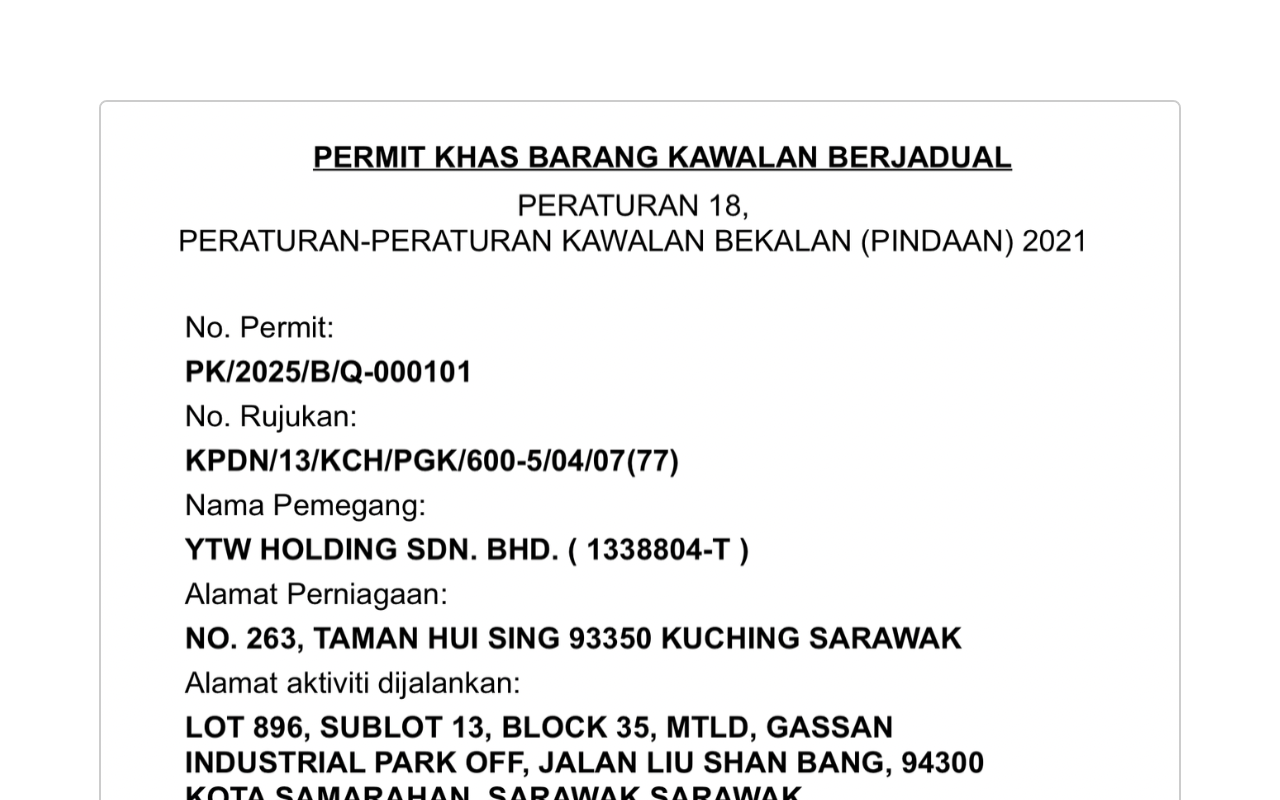
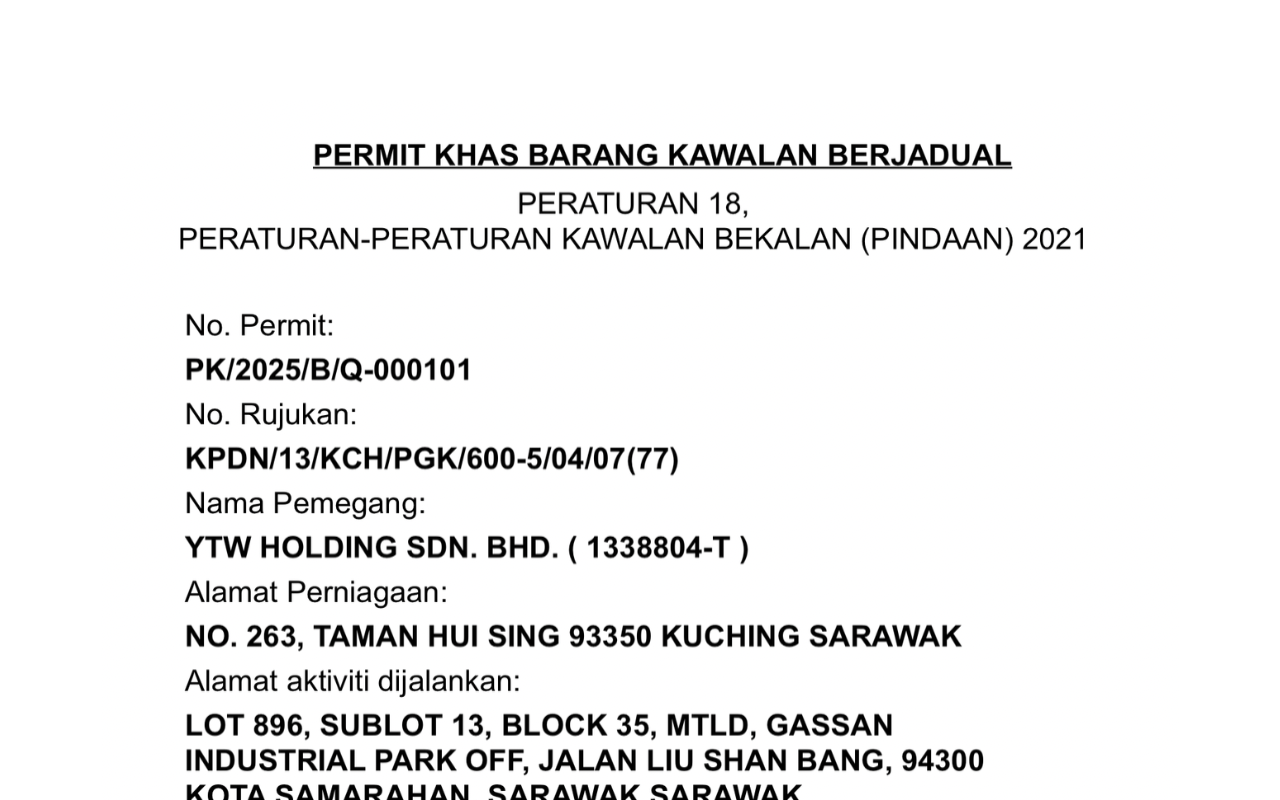
Before and after one commit to ytw5556/permitkhaskpdngovmy.com, a plain HTML site: page index.html in a window 1280 px wide. Shown: the top 800 px of the page. Drawn offline with Linux system fonts and the light colour scheme.

Commit message:
Update index.html

```diff
--- a/index.html
+++ b/index.html
@@ -12,10 +12,8 @@
       font-family: sans-serif;
     }
     img {
-      max-width: 100%;
+      max-width: 90%;
       height: auto;
-      border: 2px solid #ccc;
-      border-radius: 8px;
     }
   </style>
 </head>
```
